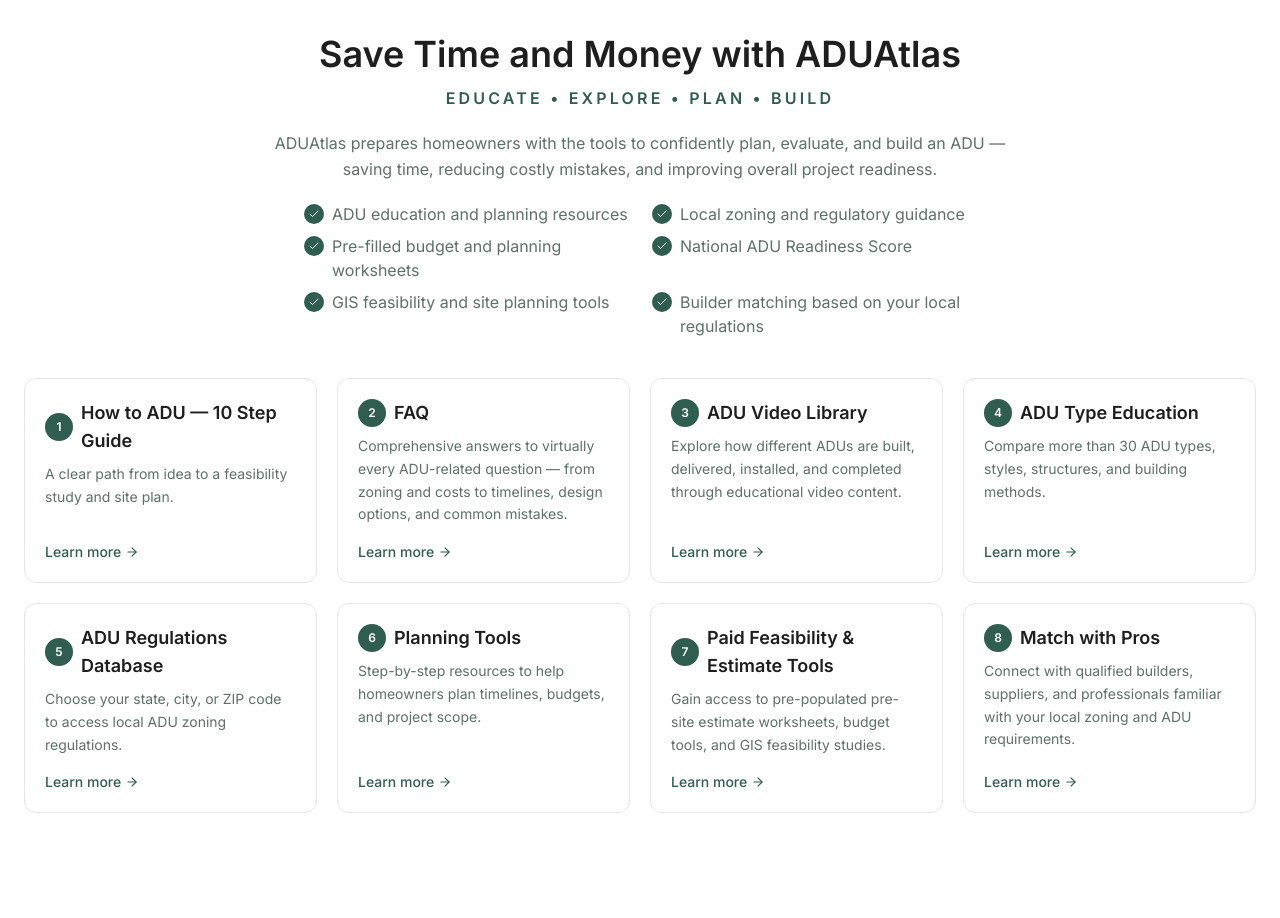
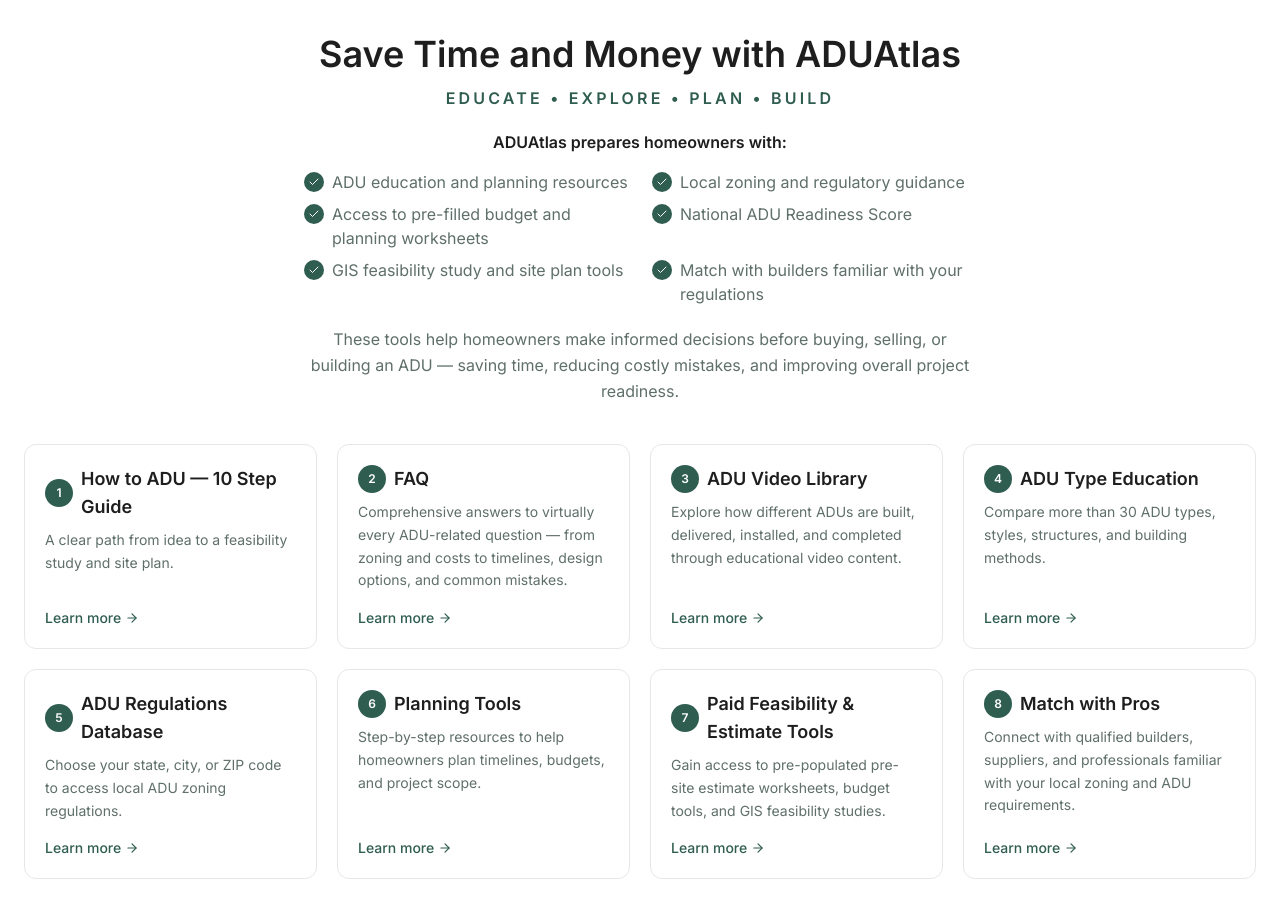
Before and after one commit to resogenesis/aduatlas, a React (Vite) app: page / in a window 1280 px wide. Shown: the part 1040-1958 px from the top of the page. Built offline with nearby package versions, Linux system fonts and the light colour scheme.

Commit message:
Restore 'ADUAtlas prepares homeowners with' lead-in and add closing summary

```diff
--- a/src/components/home/SaveTimeMoney.jsx
+++ b/src/components/home/SaveTimeMoney.jsx
@@ -4,10 +4,10 @@ import { FiArrowRight, FiCheck } from "react-icons/fi";
 const prepares = [
   "ADU education and planning resources",
   "Local zoning and regulatory guidance",
-  "Pre-filled budget and planning worksheets",
+  "Access to pre-filled budget and planning worksheets",
   "National ADU Readiness Score",
-  "GIS feasibility and site planning tools",
-  "Builder matching based on your local regulations",
+  "GIS feasibility study and site plan tools",
+  "Match with builders familiar with your regulations",
 ];
 
 const cards = [
@@ -63,10 +63,10 @@ const SaveTimeMoney = () => {
         <p className="text-[#2F5D50] font-semibold tracking-[0.2em] text-sm sm:text-base mb-5">
           EDUCATE • EXPLORE • PLAN • BUILD
         </p>
-        <p className="text-secondary text-sm sm:text-base leading-relaxed mb-5">
-          ADUAtlas prepares homeowners with the tools to confidently plan, evaluate, and build an ADU — saving time, reducing costly mistakes, and improving overall project readiness.
+        <p className="text-primary font-semibold text-sm sm:text-base mb-4">
+          ADUAtlas prepares homeowners with:
         </p>
-        <ul className="grid sm:grid-cols-2 gap-x-6 gap-y-2 text-left max-w-2xl mx-auto">
+        <ul className="grid sm:grid-cols-2 gap-x-6 gap-y-2 text-left max-w-2xl mx-auto mb-5">
           {prepares.map((item) => (
             <li key={item} className="flex items-start gap-2 text-secondary text-sm sm:text-base">
               <span className="shrink-0 mt-0.5 w-5 h-5 rounded-full bg-[#2F5D50] text-white flex items-center justify-center text-xs">
@@ -76,6 +76,9 @@ const SaveTimeMoney = () => {
             </li>
           ))}
         </ul>
+        <p className="text-secondary text-sm sm:text-base leading-relaxed max-w-2xl mx-auto">
+          These tools help homeowners make informed decisions before buying, selling, or building an ADU — saving time, reducing costly mistakes, and improving overall project readiness.
+        </p>
       </div>
 
       <div className="grid sm:grid-cols-2 lg:grid-cols-4 gap-5">
```
